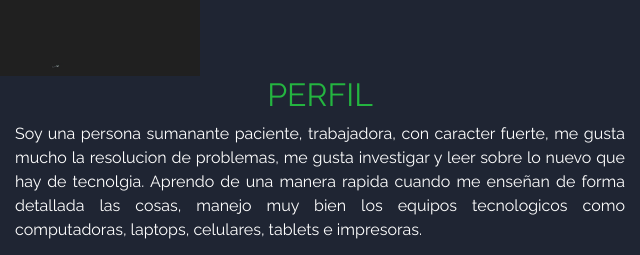
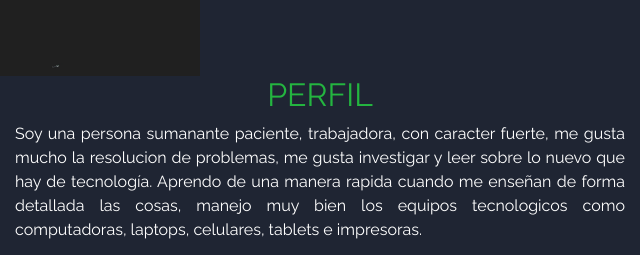
Before and after one commit to EdgarSebastian01/BarreraSebastianep1, a plain HTML site: page index.html in a window 1280 px wide. Shown: the part 952-1207 px from the top of the page, 0-640 px from the left. Drawn offline with Linux system fonts and the light colour scheme.

Commit message:
Update index.html

```diff
--- a/index.html
+++ b/index.html
@@ -106,7 +106,7 @@
             <div class="heading animate-box"><h2>PERFIL</h2></div>
         <p style="text-align: justify;">
             Soy una persona sumanante paciente, trabajadora, con caracter fuerte, me gusta mucho la resolucion de problemas,
-            me gusta investigar y leer sobre lo nuevo que hay de tecnolgia. Aprendo de una manera rapida cuando me enseñan
+            me gusta investigar y leer sobre lo nuevo que hay de tecnología. Aprendo de una manera rapida cuando me enseñan
             de forma detallada las cosas, manejo muy bien los equipos tecnologicos como computadoras, laptops, celulares, tablets
             e impresoras.
         </p>
```
